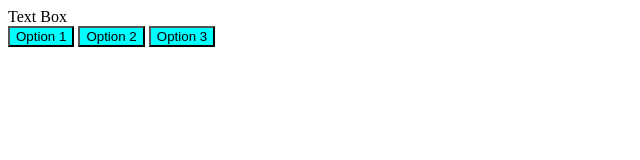
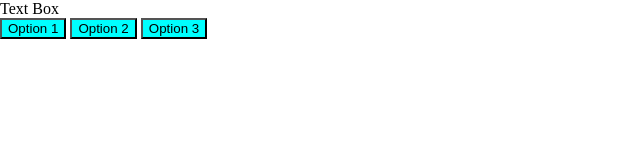
Before and after one commit to dankilberg/lost-on-yr-way-to-the-shrek-rave, a plain HTML site: page index.html in a window 1280 px wide. Shown: the whole page, without its empty margins (0-640 px from the left). Drawn offline with Linux system fonts and the light colour scheme.

Commit message:
Body Style

```diff
--- a/css/style.css
+++ b/css/style.css
@@ -1,3 +1,9 @@
+body {
+  padding: 0;
+  margin: 0;
+  display: flex;
+}
+
 button {
 background-color: aqua;
 }
```
